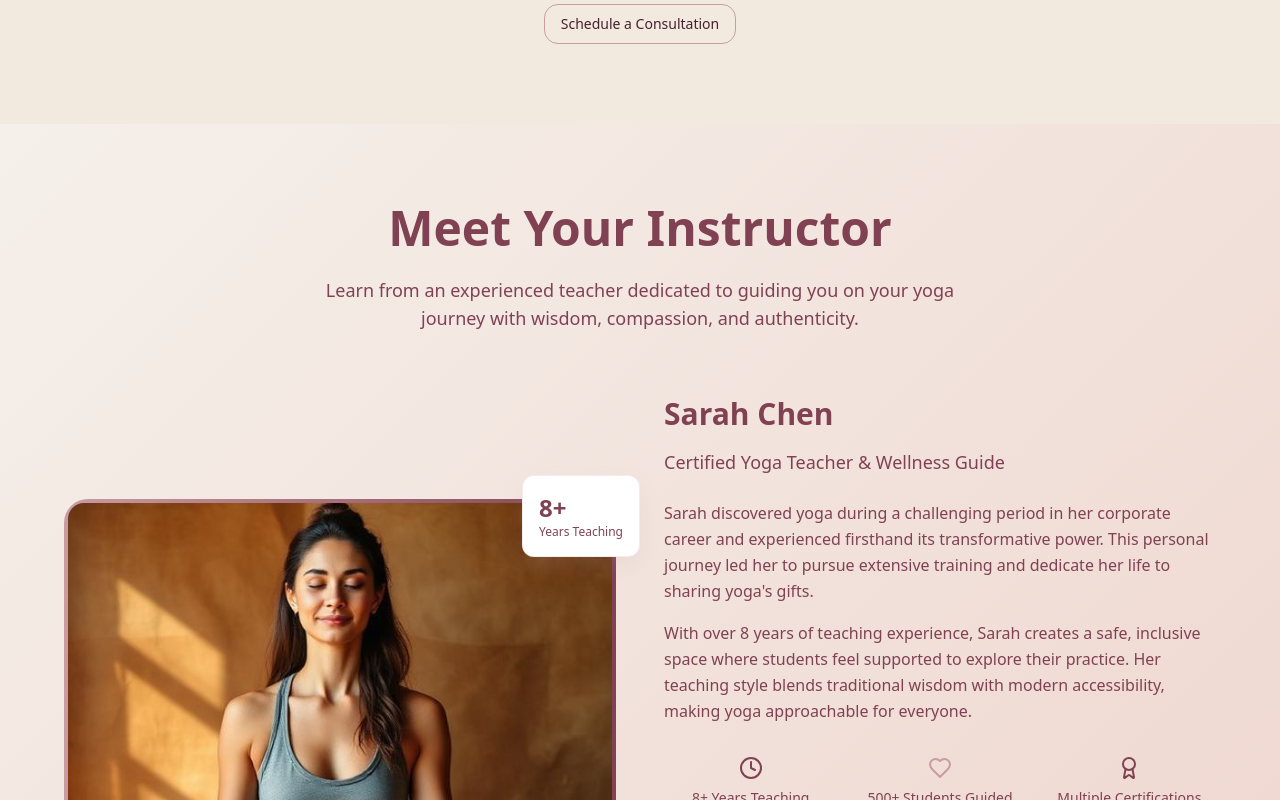
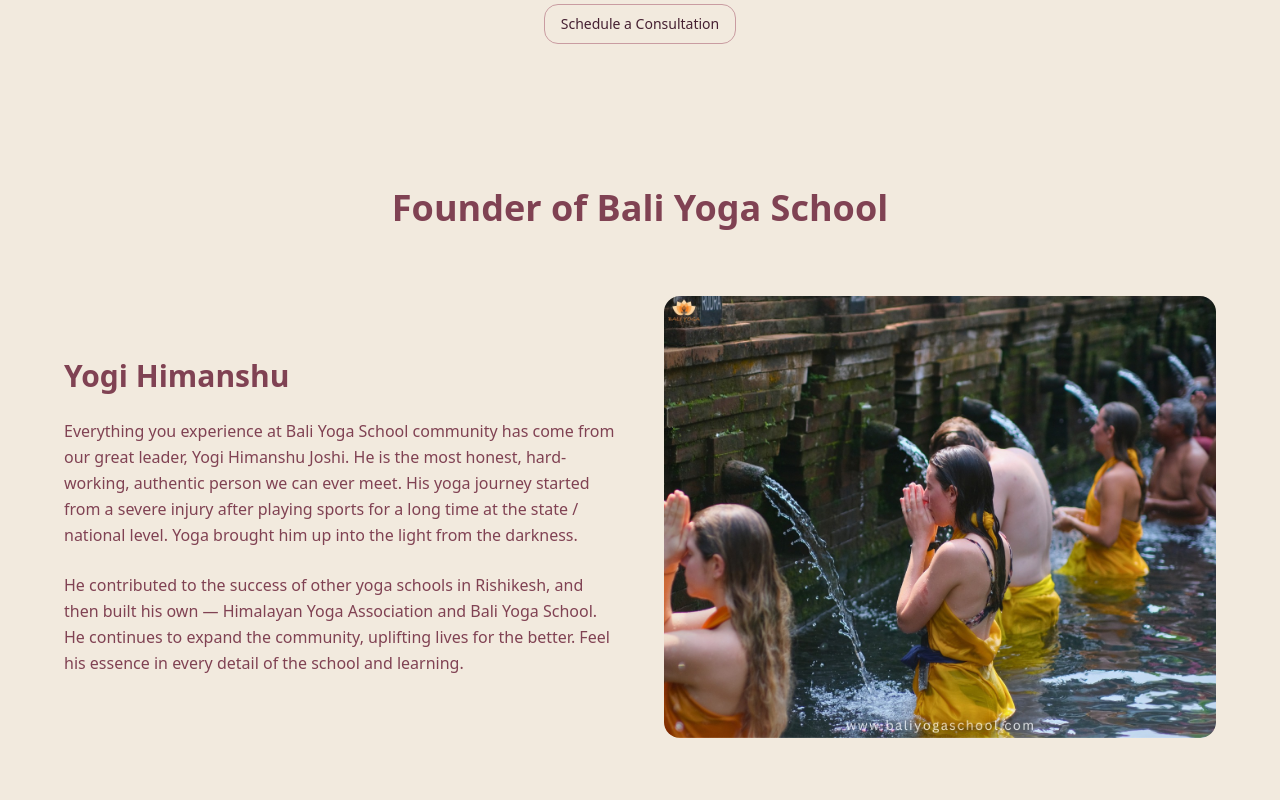
Before and after one commit to hyabyslogin-ux/radiant-asana-site, a React (Vite) app: page / in a window 1280 px wide. Shown: the part 9960-10760 px from the top of the page. Built offline with nearby package versions, Linux system fonts and the light colour scheme.

Commit message:
Add Founder Section

```diff
--- /dev/null
+++ b/src/components/Founder.tsx
@@ -0,0 +1,54 @@
+import React from 'react';
+
+const Founder = () => {
+  return (
+    <section className="py-16 bg-gradient-subtle">
+      <div className="container mx-auto px-6">
+        <div className="max-w-6xl mx-auto">
+          <div className="text-center mb-12">
+            <h2 className="text-3xl md:text-4xl font-bold text-primary mb-4">
+              Founder of Bali Yoga School
+            </h2>
+            <div className="w-20 h-1 bg-gradient-primary mx-auto"></div>
+          </div>
+
+          <div className="grid lg:grid-cols-2 gap-12 items-center">
+            <div className="order-2 lg:order-1">
+              <h3 className="text-2xl md:text-3xl font-semibold text-primary mb-6">
+                Yogi Himanshu
+              </h3>
+              <div className="prose prose-lg max-w-none">
+                <p className="text-muted-foreground mb-6 leading-relaxed">
+                  Everything you experience at Bali Yoga School community has come from our great leader,
+                  Yogi Himanshu Joshi. He is the most honest, hard-working, authentic person we can ever meet.
+                  His yoga journey started from a severe injury after playing sports for a long time at the
+                  state / national level. Yoga brought him up into the light from the darkness.
+                </p>
+                <p className="text-muted-foreground leading-relaxed">
+                  He contributed to the success of other yoga schools in Rishikesh, and then built his own —
+                  Himalayan Yoga Association and Bali Yoga School. He continues to expand the community,
+                  uplifting lives for the better. Feel his essence in every detail of the school and learning.
+                </p>
+              </div>
+            </div>
+
+            <div className="order-1 lg:order-2">
+              <div className="relative">
+                <div className="absolute inset-0 bg-gradient-primary rounded-2xl transform rotate-3"></div>
+                <div className="relative bg-background rounded-2xl overflow-hidden shadow-elegant">
+                  <img
+                    src="/lovable-uploads/5117ac0b-9cea-4be9-83af-8536b5cd98d6.png"
+                    alt="Yogi Himanshu - Founder of Bali Yoga School"
+                    className="w-full h-auto object-cover"
+                  />
+                </div>
+              </div>
+            </div>
+          </div>
+        </div>
+      </div>
+    </section>
+  );
+};
+
+export default Founder;
--- a/src/pages/Index.tsx
+++ b/src/pages/Index.tsx
@@ -5,7 +5,7 @@ import UbudRetreats from '@/components/UbudRetreats';
 import UluwatuRetreats from '@/components/UluwatuRetreats';
 import CangguRetreats from '@/components/CangguRetreats';
 import Classes from '@/components/Classes';
-import Instructor from '@/components/Instructor';
+import Founder from '@/components/Founder';
 import Blog from '@/components/Blog';
 import Contact from '@/components/Contact';
 import Footer from '@/components/Footer';
@@ -30,7 +30,7 @@ const Index = () => {
         <CangguRetreats />
       </div>
       <Classes />
-      <Instructor />
+      <Founder />
       <div id="blog">
         <Blog />
       </div>
```
